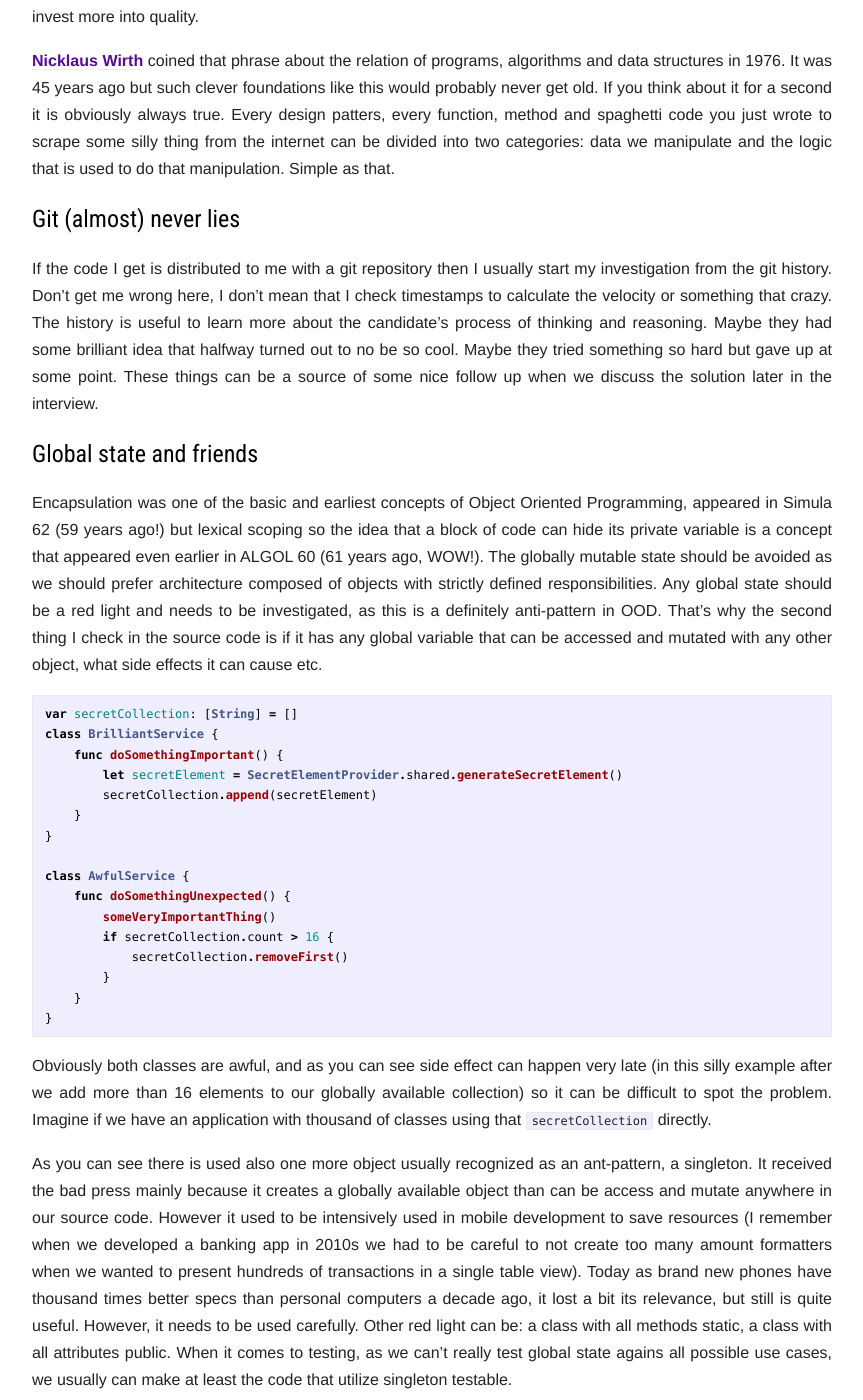
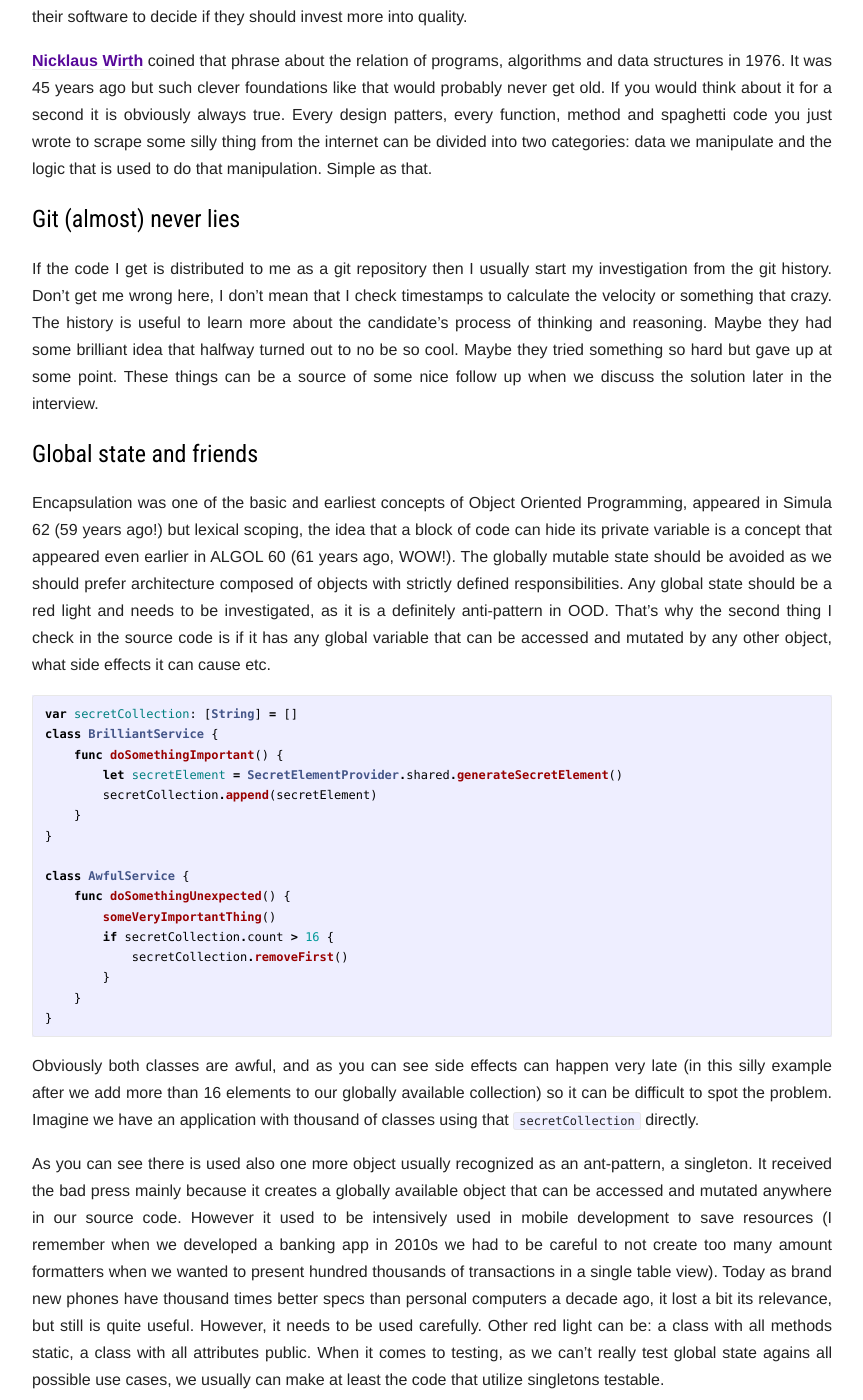
Before and after one commit to michalcichon/michalcichon.github.io, a Jekyll site: the page built from _posts/2021-03-28-algorithms-plus-data-structures-equals-programs.md, in a window 1280 px wide and 1400 px high, scrolled down 756 px. Shown: the whole window, without its empty margins (208-1071 px from the left). Built offline with Jekyll 4.4.1, drawn with Linux system fonts in a browser that asks for light colours; comment, search, counter and statistics services are not loaded; some of the changed text lies outside the part shown.

Commit message:
Fix style

````diff
--- a/_posts/2021-03-28-algorithms-plus-data-structures-equals-programs.md
+++ b/_posts/2021-03-28-algorithms-plus-data-structures-equals-programs.md
@@ -8,23 +8,23 @@
 tags: programming processes
 thumbnail: code.png
 image: "assets/thumbnails/code.png" # Image for RSS
-background: "#f05138"
+background: "#d74d00"
 comments: true
 ---
 
 **I have been working as a contractor software developer for many years. In my job I have a lot of what I enjoy the most in my professional life - so called *crème de la crème* of software development which is writing programs. This process is almost never a single shot of typing what was thought, running, testing and committing into the repository. It is obviously not as there are always nuances of what should be done, any kind of limitations and as always expectations which can change dynamically.**
 
-The process or building a new logic in our programs is never a linear process as it has been already mentioned thousand times across articles, books and blog posts like this you are reading at the moment. Fortunately I don’t want to start this topic here all over again. This time I would like to focus on something slightly different but still not something that floats totally separately to that *crème de la crème*. That thing is evaluating someone's code. And what I mean here is not a code review we do for our friendly coworkers we know inside out with all their weird habits. This time I would like to step back for a minute and think about evaluating code for candidates, people we never known or companies that need to evaluate the state of their software to decide if they should invest more into quality.
+The process or building a new logic in our programs is never a linear process as it has been already mentioned thousand times across articles, books and blog posts like this you are reading at the moment. Fortunately I don’t want to start this topic here all over again. This time I would like to focus on something slightly different but still not something that floats totally separately to that *crème de la crème* all software developers love the most. That thing is evaluating a code of other developers. And what I mean here is not a code review we do for our friendly coworkers we know inside out with all their weird habits. This time I would like to step back for a minute and think about evaluating code for candidates, people we never known or companies that need to evaluate the state of their software to decide if they should invest more into quality.
 
-[Nicklaus Wirth](https://en.wikipedia.org/wiki/Niklaus_Wirth) coined that phrase about the relation of programs, algorithms and data structures in 1976. It was 45 years ago but such clever foundations like this would probably never get old. If you think about it for a second it is obviously always true. Every design patters, every function, method and spaghetti code you just wrote to scrape some silly thing from the internet can be divided into two categories: data we manipulate and the logic that is used to do that manipulation. Simple as that.
+[Nicklaus Wirth](https://en.wikipedia.org/wiki/Niklaus_Wirth) coined that phrase about the relation of programs, algorithms and data structures in 1976. It was 45 years ago but such clever foundations like that would probably never get old. If you would think about it for a second it is obviously always true. Every design patters, every function, method and spaghetti code you just wrote to scrape some silly thing from the internet can be divided into two categories: data we manipulate and the logic that is used to do that manipulation. Simple as that.
 
 # Git (almost) never lies
 
-If the code I get is distributed to me with a git repository then I usually start my investigation from the git history. Don't get me wrong here, I don't mean that I check timestamps to calculate the velocity or something that crazy. The history is useful to learn more about the candidate's process of thinking and reasoning. Maybe they had some brilliant idea that halfway turned out to no be so cool. Maybe they tried something so hard but gave up at some point. These things can be a source of some nice follow up when we discuss the solution later in the interview.
+If the code I get is distributed to me as a git repository then I usually start my investigation from the git history. Don't get me wrong here, I don't mean that I check timestamps to calculate the velocity or something that crazy. The history is useful to learn more about the candidate's process of thinking and reasoning. Maybe they had some brilliant idea that halfway turned out to no be so cool. Maybe they tried something so hard but gave up at some point. These things can be a source of some nice follow up when we discuss the solution later in the interview.
 
 # Global state and friends
 
-Encapsulation was one of the basic and earliest concepts of Object Oriented Programming, appeared in Simula 62 (59 years ago!) but lexical scoping so the idea that a block of code can hide its private variable is a concept that appeared even earlier in ALGOL 60 (61 years ago, WOW!). The globally mutable state should be avoided as we should prefer architecture composed of objects with strictly defined responsibilities. Any global state should be a red light and needs to be investigated, as this is a definitely anti-pattern in OOD. That's why the second thing I check in the source code is if it has any global variable that can be accessed and mutated with any other object, what side effects it can cause etc.
+Encapsulation was one of the basic and earliest concepts of Object Oriented Programming, appeared in Simula 62 (59 years ago!) but lexical scoping, the idea that a block of code can hide its private variable is a concept that appeared even earlier in ALGOL 60 (61 years ago, WOW!). The globally mutable state should be avoided as we should prefer architecture composed of objects with strictly defined responsibilities. Any global state should be a red light and needs to be investigated, as it is a definitely anti-pattern in OOD. That's why the second thing I check in the source code is if it has any global variable that can be accessed and mutated by any other object, what side effects it can cause etc.
 
 ```swift
 var secretCollection: [String] = []
@@ -45,9 +45,9 @@
 }
 ```
 
-Obviously both classes are awful, and as you can see side effect can happen very late (in this silly example after we add more than 16 elements to our globally available collection) so it can be difficult to spot the problem. Imagine if we have an application with thousand of classes using that `secretCollection` directly.
+Obviously both classes are awful, and as you can see side effects can happen very late (in this silly example after we add more than 16 elements to our globally available collection) so it can be difficult to spot the problem. Imagine we have an application with thousand of classes using that `secretCollection` directly.
 
-As you can see there is used also one more object usually recognized as an ant-pattern, a singleton. It received the bad press mainly because it creates a globally available object than can be access and mutate anywhere in our source code. However it used to be intensively used in mobile development to save resources (I remember when we developed a banking app in 2010s we had to be careful to not create too many amount formatters when we wanted to present hundreds of transactions in a single table view). Today as brand new phones have thousand times better specs than personal computers a decade ago, it lost a bit its relevance, but still is quite useful. However, it needs to be used carefully. Other red light can be: a class with all methods static, a class with all attributes public. When it comes to testing, as we can't really test global state agains all possible use cases, we usually can make at least the code that utilize singleton testable.
+As you can see there is used also one more object usually recognized as an ant-pattern, a singleton. It received the bad press mainly because it creates a globally available object that can be accessed and mutated anywhere in our source code. However it used to be intensively used in mobile development to save resources (I remember when we developed a banking app in 2010s we had to be careful to not create too many amount formatters when we wanted to present hundred thousands of transactions in a single table view). Today as brand new phones have thousand times better specs than personal computers a decade ago, it lost a bit its relevance, but still is quite useful. However, it needs to be used carefully. Other red light can be: a class with all methods static, a class with all attributes public. When it comes to testing, as we can't really test global state agains all possible use cases, we usually can make at least the code that utilize singletons testable.
 
 ```swift
 class NotTestable {
@@ -83,7 +83,7 @@
 
 # Threads and queues
 
-With Swift and Objective-C standard libraries we get a lot of useful tools to deal with concurrency and asynchronous processing with is quite important when we deal with asynchronous natures of networking and handling UI events. Unfortunately many developers have still issues with using them and understand concepts like thread safety, queues, etc. Usually we can easily spot something matching this pattern:
+With Swift and Objective-C standard libraries we get a lot of useful tools to deal with concurrency and asynchronous processing which is quite important when we deal with asynchronous natures of networking and handling UI events. Unfortunately many developers still have issues using them and understanding concepts like thread safety, queues, etc. Usually we can easily spot something matching the following pattern:
 
 ```swift
 DispatchQueue.main.async {
@@ -91,23 +91,23 @@
 }
 ```
 
-It can be a code that modifies UITableView stack, that deals with some collection being accessed from multiple threads etc. Dispatching to the main queue is in these cases usually not a good idea.
+It can be a code that modifies UITableView stack, or which deals with some collection being accessed from multiple threads, etc. Dispatching to the main queue is in these cases usually not a good idea.
 
 # Duplicated & unused code
 
-If there are some places with duplicated code, a good question would be why the author of that code decided to leave it as it is. That can tell us a lot about whether the architecture of the solution is thoughtful. If it is only a sake of extracting few parameters to new method that could cover all cases then probably it is not a huge problem. But if there is a lot of duplicates it might indicate more underlaying problems.
+If there are some places with duplicated code, a good question would be why the author of that code decided to leave it as it is. That can tell us a lot about whether the architecture of the solution is thoughtful. If it is only a sake of extracting few parameters to new method that could cover all cases then probably it is not a huge problem. But if there is a lot of duplicates, it might indicate more underlaying problems.
 
-Similarly, when we see methods that are unused, we can use them as an additional story teller about how the solution was handled by the author. Maybe there is commonly known pattern that was used and then modified to fit into the solution but some helper method wasn't removed.
+Similarly, when we see methods that are unused, we can take them as an additional story teller about how the solution was handled by the author. Maybe there is a commonly known pattern that was used and then modified to fit into the solution but some helper method wasn't removed.
 
 # Consistency
 
-Inconsistency in the naming can tell us if the code was written with experience developer or someone without prior experience. Someone who is experienced would tent to use a consistent naming strategy and project structure.
+Inconsistency in the naming can tell us if the code was written by an experience developer or someone without prior experience. Someone who is experienced would tent to use a consistent naming strategy and project structure.
 
-When it comes to application architecture, we would like to see not only new fancy design patterns like VIPER or MVVM being used, but to see why they were used, what are the underlying concepts behind using them in the given project. We use architecture to solve real problems like layers separation, data security, to improve data flow etc. and not only because we need to delight the academia.
+When it comes to application architecture, we would like to see not only new fancy design patterns like VIPER or MVVM being used, but to see why they were used, what are the underlying concepts behind using them in the given project. We use architecture to solve real problems like layers separation, data security, to improve the data flow etc. and not only because we need to delight the academia.
 
 # Data structures & algorithms
 
-After we investigated the project on the high level trying to spot inconsistencies, we can go finally a bit deeper and analyze how the logic works, what is the data flow throughout the whole project. A red light here could be reinventing commonly known algorithms, reimplementing SDK methods, using inefficient data structures (for example Array instead of Set when we need to store unique objects and we need quick look up).
+After we investigated the project on the high level trying to spot inconsistencies, we can go finally a bit deeper and analyze how the logic works, what is the data flow throughout the whole project. A red light here could be reinventing commonly known algorithms, reimplementing SDK methods, using inefficient data structures (for example Array instead of Set when we need to store unique objects and we need a quick look-up).
 
 ```swift
 func getAllUniqueActiveElements1() -> [Item] {
````
